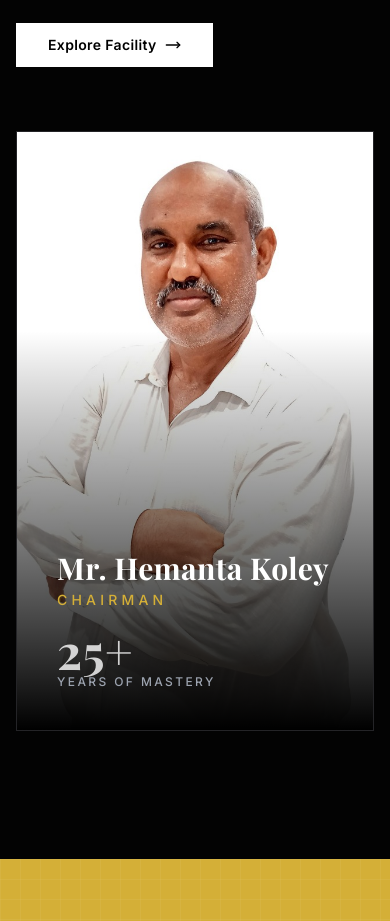
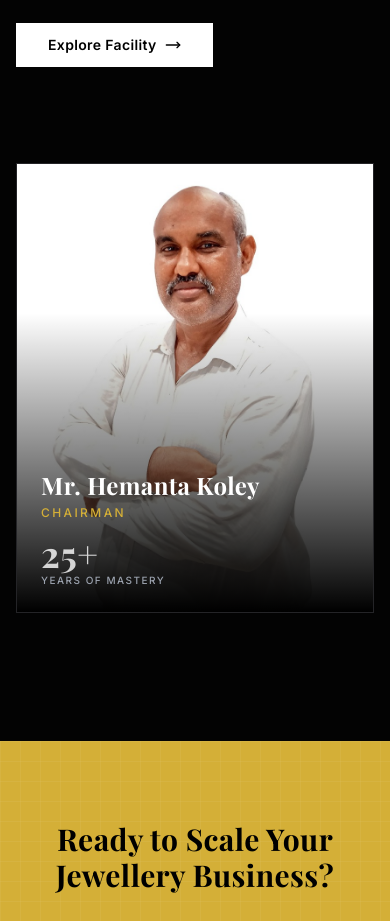
Before and after one commit to santrarony9/Chhanda-jewellers-b2b, a Next.js app: page / in a window 390 px wide. Shown: the part 4460-5381 px from the top of the page. Built offline with nearby package versions, Linux system fonts and the light colour scheme; no server answers; the database is empty; a web font is replaced by a local one.

Commit message:
fix: resolve design overlap in manufacturing highlight

```diff
--- a/src/components/home/manufacturing-highlight.tsx
+++ b/src/components/home/manufacturing-highlight.tsx
@@ -12,31 +12,31 @@ export function ManufacturingHighlight() {
                 <div className="flex flex-col lg:flex-row items-center gap-16 lg:gap-24">
 
                     {/* Visual Side */}
-                    <div className="w-full lg:w-1/2 relative h-[600px] order-2 lg:order-1">
+                    <div className="w-full lg:w-1/2 relative h-[450px] md:h-[600px] order-2 lg:order-1 mt-8 lg:mt-0">
                         <div className="absolute inset-0 bg-zinc-900 border border-white/5 overflow-hidden group">
                             {/* Founder Image */}
                             <img
                                 src="/founder.jpg"
-                                alt="Mr. Hemanta Koley - Managing Director, Chhanda Jewellers"
+                                alt="Mr. Hemanta Koley - Chairman, Chhanda Jewellers"
                                 className="h-full w-full object-cover object-top"
                             />
                             <div className="absolute inset-x-0 bottom-0 h-2/3 bg-gradient-to-t from-black to-transparent z-10" />
 
                             <motion.div
-                                className="absolute bottom-10 left-10 z-20"
+                                className="absolute bottom-6 left-6 md:bottom-10 md:left-10 z-20 pr-6"
                                 initial={{ opacity: 0, x: -20 }}
                                 whileInView={{ opacity: 1, x: 0 }}
                                 viewport={{ once: true }}
                             >
-                                <div className="text-3xl font-serif font-bold text-white mb-1">Mr. Hemanta Koley</div>
-                                <div className="text-primary uppercase tracking-[0.3em] text-sm font-medium mb-4">Chairman</div>
-                                <div className="text-5xl font-serif font-bold text-white/80">25+</div>
-                                <div className="text-gray-400 uppercase tracking-[0.2em] text-xs font-medium">Years of Mastery</div>
+                                <div className="text-2xl md:text-3xl font-serif font-bold text-white mb-1">Mr. Hemanta Koley</div>
+                                <div className="text-primary uppercase tracking-[0.2em] md:tracking-[0.3em] text-xs md:text-sm font-medium mb-3 md:mb-4">Chairman</div>
+                                <div className="text-4xl md:text-5xl font-serif font-bold text-white/80">25+</div>
+                                <div className="text-gray-400 uppercase tracking-[0.15em] md:tracking-[0.2em] text-[10px] md:text-xs font-medium">Years of Mastery</div>
                             </motion.div>
                         </div>
 
                         {/* Decorative Frame */}
-                        <div className="absolute -inset-4 border border-primary/20 -z-10 translate-x-4 translate-y-4" />
+                        <div className="absolute -inset-2 md:-inset-4 border border-primary/20 -z-10 translate-x-2 translate-y-2 md:translate-x-4 md:translate-y-4" />
                     </div>
 
                     {/* Content Side */}
```
